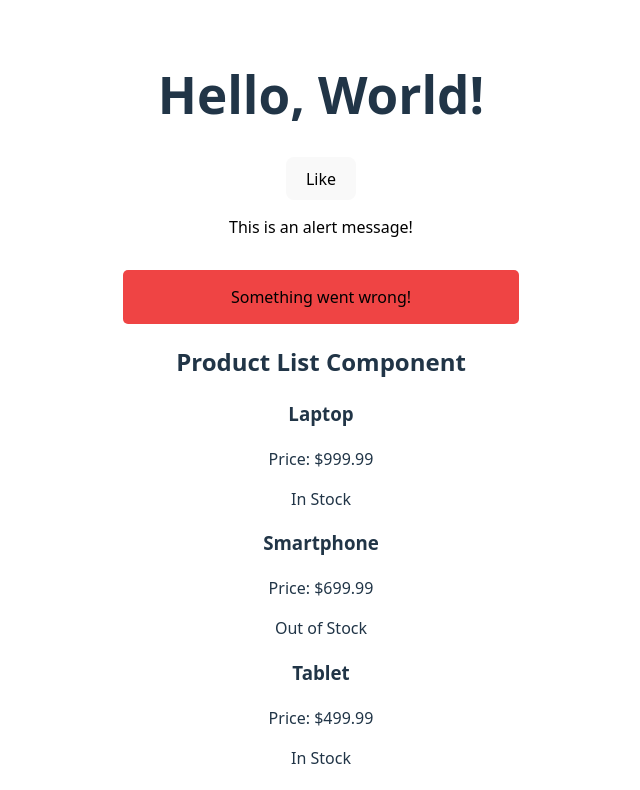
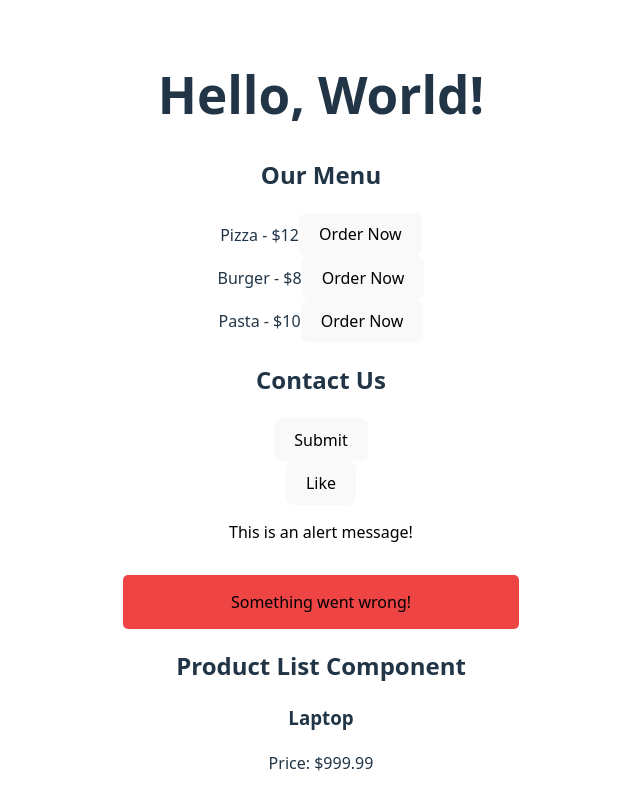
Before and after one commit to Mikhail-Tal-khal/JS-Free-code_camp, a React (Vite) app in the folder my-app/: page / in a window 1280 px wide. Shown: the top 790 px of the page, without its empty margins (319-959 px from the left). Built offline with nearby package versions, Linux system fonts and the light colour scheme.

Commit message:
Eventt handling with children passing to a child

```diff
--- /dev/null
+++ b/my-app/src/ActionButton.jsx
@@ -0,0 +1,3 @@
+export const ActionButton =({text,onClick})=>{
+    return <button onClick ={onClick}>{text}</button>;
+}
--- a/my-app/src/App.jsx
+++ b/my-app/src/App.jsx
@@ -8,6 +8,9 @@ import { UserDetail } from './UserDetail.jsx'
 import { ProductList } from './ProductList.jsx'
 import { Alert } from './Alert.jsx'
 import { CustomButton } from './CustomButton.jsx'
+import { ContactForm } from './ContactForm.jsx'
+import { Menu } from './Menu.jsx'
+
 
 import './App.css'
 
@@ -19,6 +22,8 @@ function App() {
 
 
       <Hello />
+      <Menu />
+      <ContactForm/>
       <CustomButton />
 
       <Alert>This is an alert message!</Alert>
--- /dev/null
+++ b/my-app/src/ContactForm.jsx
@@ -0,0 +1,13 @@
+import { ActionButton } from "./ActionButton"
+
+export const ContactForm =()=>{
+    const handleSendMessage = () => {
+        alert("Message sent!");
+    }
+    return(
+        <div>
+            <h2>Contact Us</h2>
+            <ActionButton text="Submit" onClick={handleSendMessage} />
+        </div>
+    )
+}
--- a/my-app/src/CustomButton.jsx
+++ b/my-app/src/CustomButton.jsx
@@ -1,5 +1,9 @@
 export const CustomButton = ()=>{
-    const handleClick = () => {
+    const handleClick = (e) => {
+        console.log("Clicked element:", e.target);
+        console.log("Click Coordinates: X =", e.clientX, ", Y =", e.clientY);
+        console.log("Which Mouse button?", e.button);
+
         alert("Button clicked!");
     }
 
--- /dev/null
+++ b/my-app/src/Menu.jsx
@@ -0,0 +1,16 @@
+import { MenuItem } from "./MenuItem"
+
+export const Menu = () => {
+    const handleOrder = (itemName, itemPrice) => {
+        alert(`You ordered: ${itemName} for $${itemPrice}`);
+    };
+
+    return (
+        <div>
+            <h2>Our Menu</h2>
+            <MenuItem name="Pizza" price={12} onOrder={handleOrder} />
+            <MenuItem name="Burger" price={8} onOrder={handleOrder} />
+            <MenuItem name="Pasta" price={10} onOrder={handleOrder} />
+        </div>
+    )
+}
--- /dev/null
+++ b/my-app/src/MenuItem.jsx
@@ -0,0 +1,8 @@
+export const MenuItem = ({name,price,onOrder})=>{
+    return(
+        <div>
+            <span>{name} - ${price}</span>
+            <button onClick={()=>onOrder(name,price)}>Order Now</button>
+        </div>
+    )
+}
```
Also changed, not shown: my-app/src/NewsLetter.jsx (added, +10 -0 lines).
